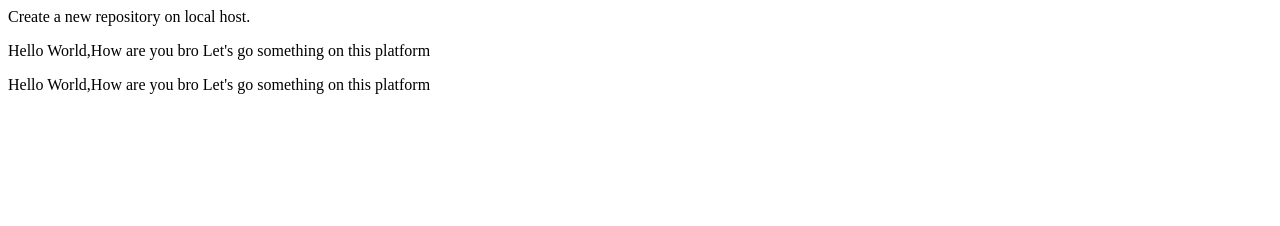
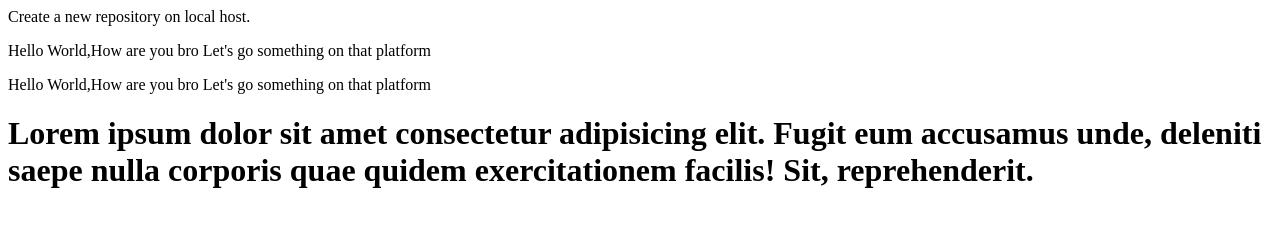
Before and after one commit to riteshjana123/hello_world, a plain HTML site: page index.html in a window 1280 px wide. Drawn offline with Linux system fonts and the light colour scheme.

Commit message:
add lorem line to 23

```diff
--- a/index.html
+++ b/index.html
@@ -1,3 +1,4 @@
 <p>Create a new repository on local host.</p>
-<p>Hello World,How are you bro Let's go something on this platform</p>
-<p>Hello World,How are you bro Let's go something on this platform</p>
+<p>Hello World,How are you bro Let's go something on that platform</p>
+<p>Hello World,How are you bro Let's go something on that platform</p>
+<h1>Lorem ipsum dolor sit amet consectetur adipisicing elit. Fugit eum accusamus unde, deleniti saepe nulla corporis quae quidem exercitationem facilis! Sit, reprehenderit.</h1>
```
